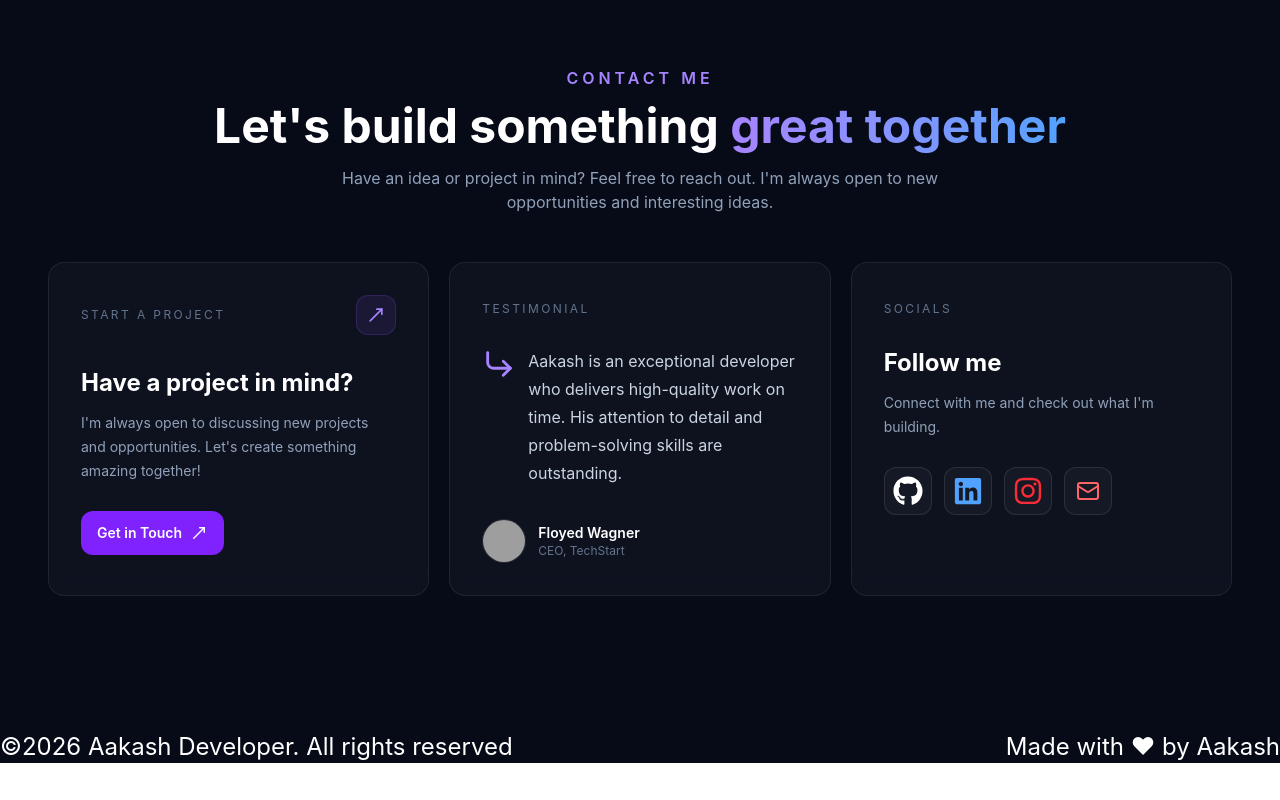
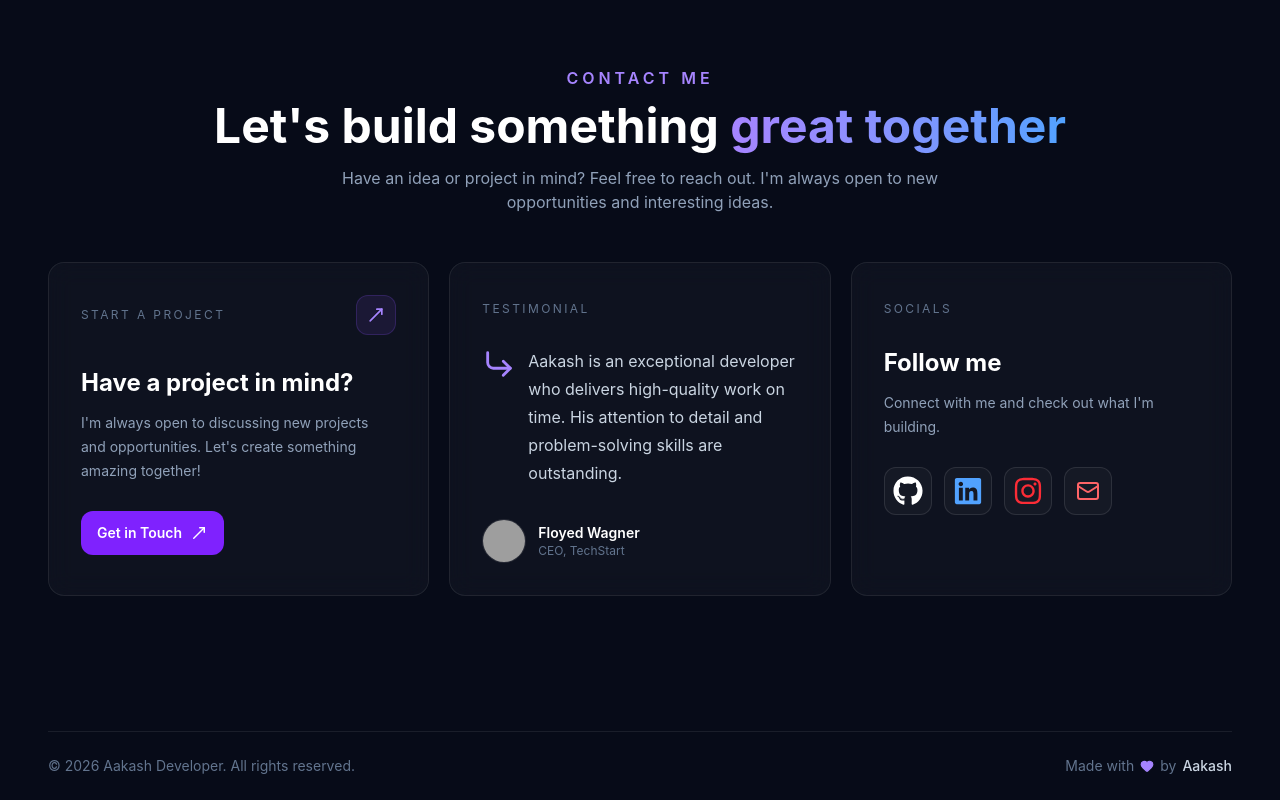
Before and after one commit to Aakash-Jha-818/Modern_Portfolio, a React (Vite) app: page / in a window 1280 px wide. Shown: the part 3341-4141 px from the top of the page. Before the commit the page ends 4104 px from the top, so only its background shows below. Built offline with nearby package versions, Linux system fonts and the light colour scheme; grey boxes are pictures that could not be loaded.

Commit message:
Update Footer.jsx

```diff
--- a/src/components/Footer.jsx
+++ b/src/components/Footer.jsx
@@ -1,15 +1,30 @@
-import { Heart } from 'lucide-react'
-import React from 'react'
+import React from "react";
+import { Heart, ArrowUp } from "lucide-react";
 
 const Footer = () => {
   return (
-    <div>
-        <footer className='flex  justify-between    text-white bg-[#070B18]'>
-          <p className='text-[10px] md:text-2xl'>©2026 Aakash Developer. All rights reserved</p>
-          <p className='text-[10px] md:text-2xl'>Made with ❤ by Aakash</p>
-        </footer>
-    </div>
-  )
-}
+    <footer className="bg-[#070B18] text-white px-4 md:px-8 lg:px-12">
+      <div className="max-w-7xl mx-auto border-t border-white/8 py-6">
+        <div className="flex flex-col gap-4 md:flex-row md:items-center md:justify-between">
 
-export default Footer
+          <p className="text-xs md:text-sm text-slate-500">
+            © 2026 Aakash Developer. All rights reserved.
+          </p>
+
+          <div className="flex items-center gap-1.5 text-xs md:text-sm text-slate-500">
+            Made with
+            <Heart
+              size={14}
+              className="text-violet-400 fill-violet-400"
+            />
+            by
+            <span className="text-slate-300 font-medium">Aakash</span>
+          </div>
+
+        </div>
+      </div>
+    </footer>
+  );
+};
+
+export default Footer;
```
